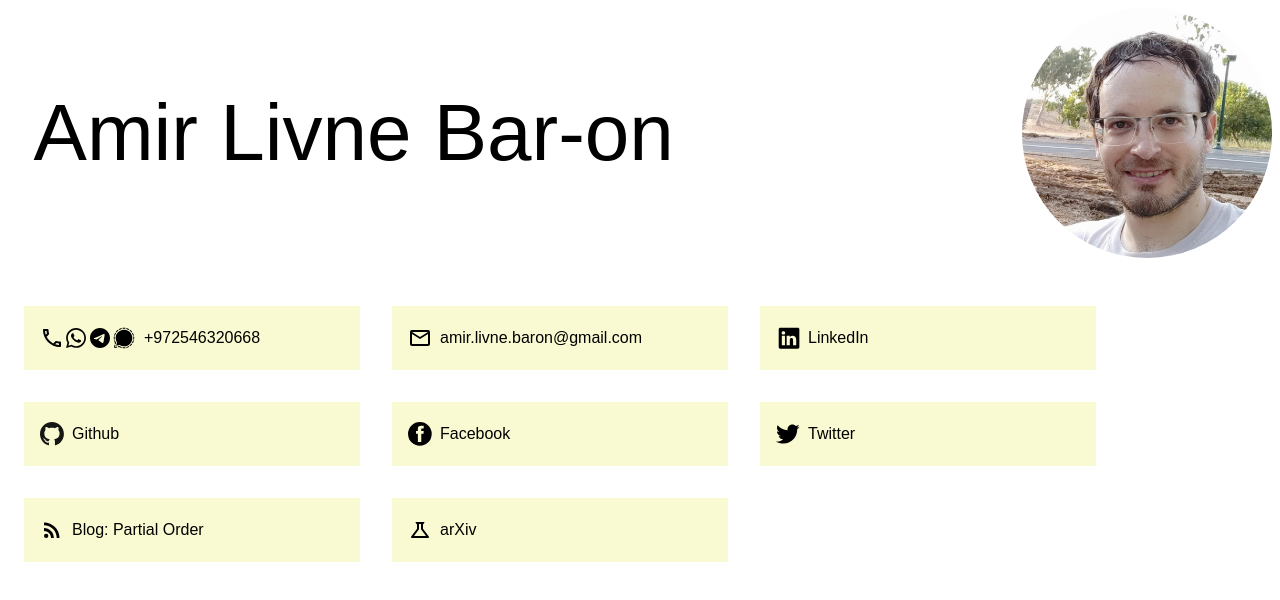
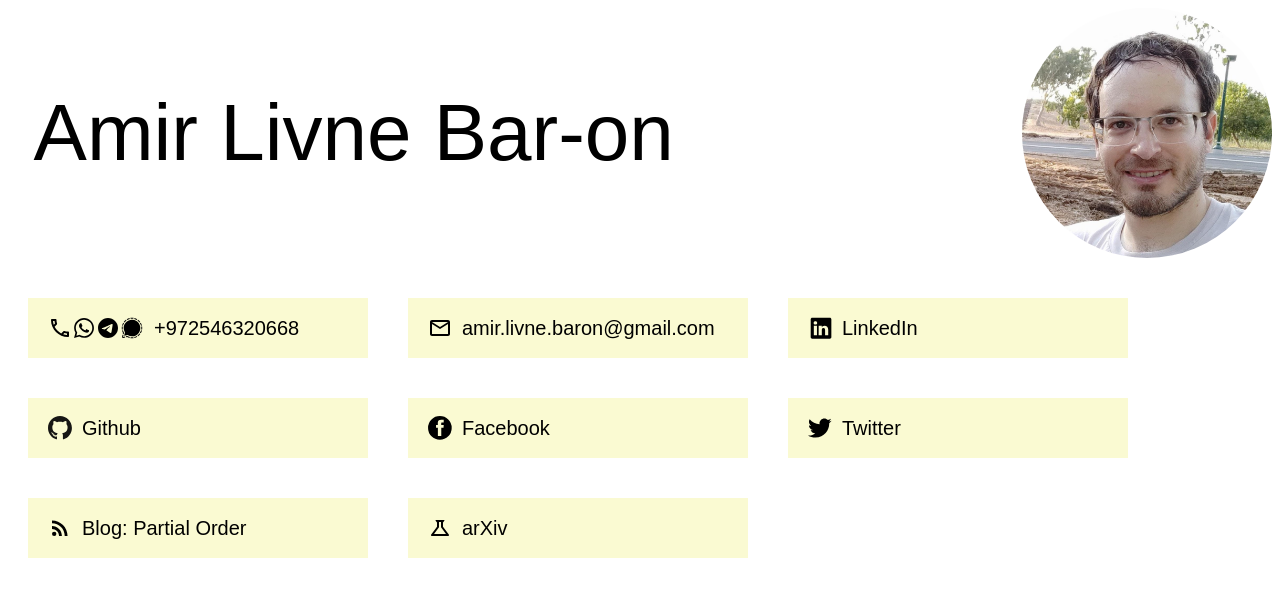
Before and after one commit to amirlb/amirlb.github.io, a plain HTML site: page contact/index.html in a window 1280 px wide. Drawn offline with Linux system fonts and the light colour scheme.

Commit message:
font size

```diff
--- a/contact/index.html
+++ b/contact/index.html
@@ -21,7 +21,7 @@
             border-radius: 50%;
         }
         #contacts-list {
-            margin-top: 2em;
+            margin-top: 20px;
             display: flex;
             flex-wrap: wrap;
         }
@@ -30,14 +30,15 @@
             color: inherit;
             text-decoration: none;
             align-items: center;
-            width: 20em;
-            height: 4em;
-            padding-left: 1em;
-            margin: 1em;
+            width: 320px;
+            height: 60px;
+            font-size: 20px;
+            padding-left: 20px;
+            margin: 20px;
             background-color: lightgoldenrodyellow;
         }
         .after-icons {
-            margin-left: 0.5em;
+            margin-left: 10px;
         }
     </style>
 </head>
```
